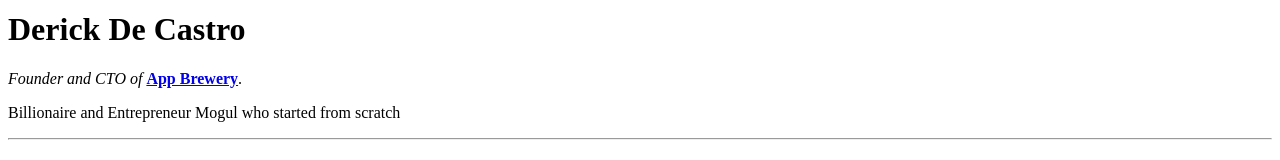
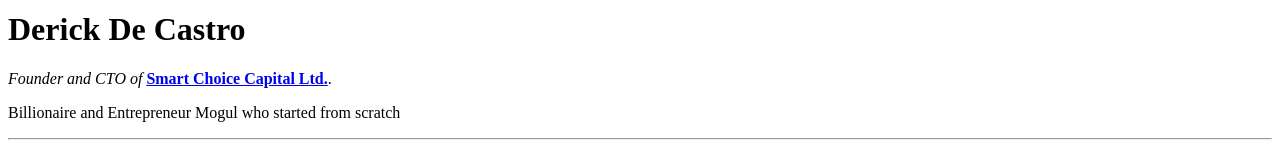
Before and after one commit to derickdc/cv, a plain HTML site: page index.html in a window 1280 px wide. Shown: the part 322-482 px from the top of the page. Drawn offline with Linux system fonts and the light colour scheme.

Commit message:
Update index.html
update company name

```diff
--- a/index.html
+++ b/index.html
@@ -9,7 +9,7 @@
 <body>
   <img src="IMG_3278.JPG" alt="Derick Profile Picture">
   <h1>Derick De Castro</h1>
-  <p><em>Founder and CTO of</em> <strong><a href="https://www.facebook.com/ron.decastro">App Brewery</a></strong>.</p>
+  <p><em>Founder and CTO of</em> <strong><a href="https://www.facebook.com/ron.decastro">Smart Choice Capital Ltd.</a></strong>.</p>
   <p> Billionaire and Entrepreneur Mogul who started from scratch</p>
   <hr>
   <h3>Books and Teaching</h3>
```
